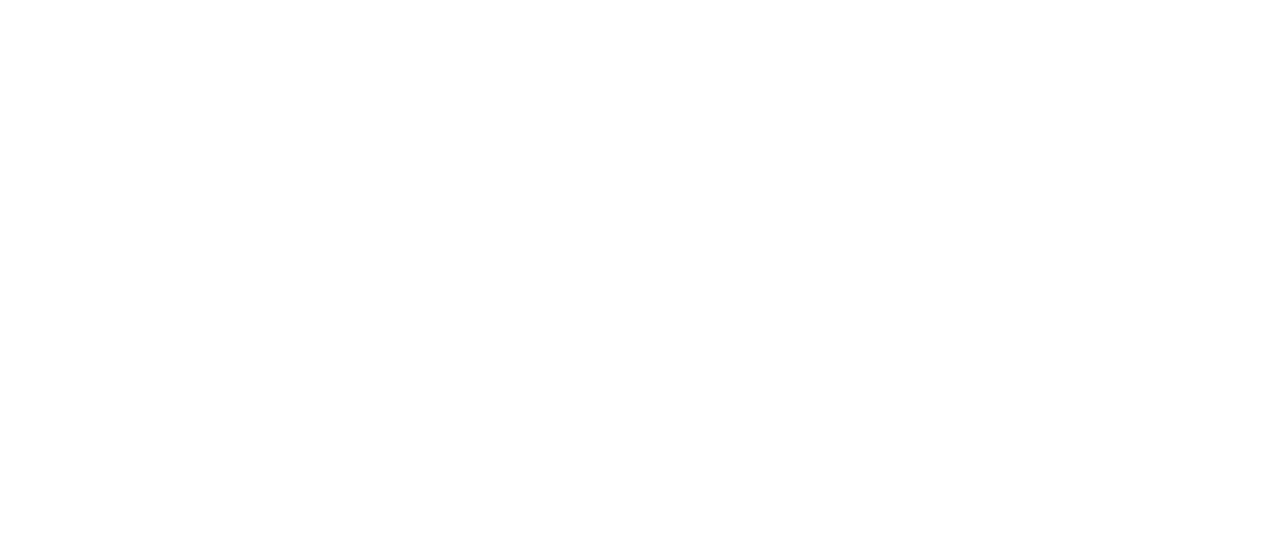
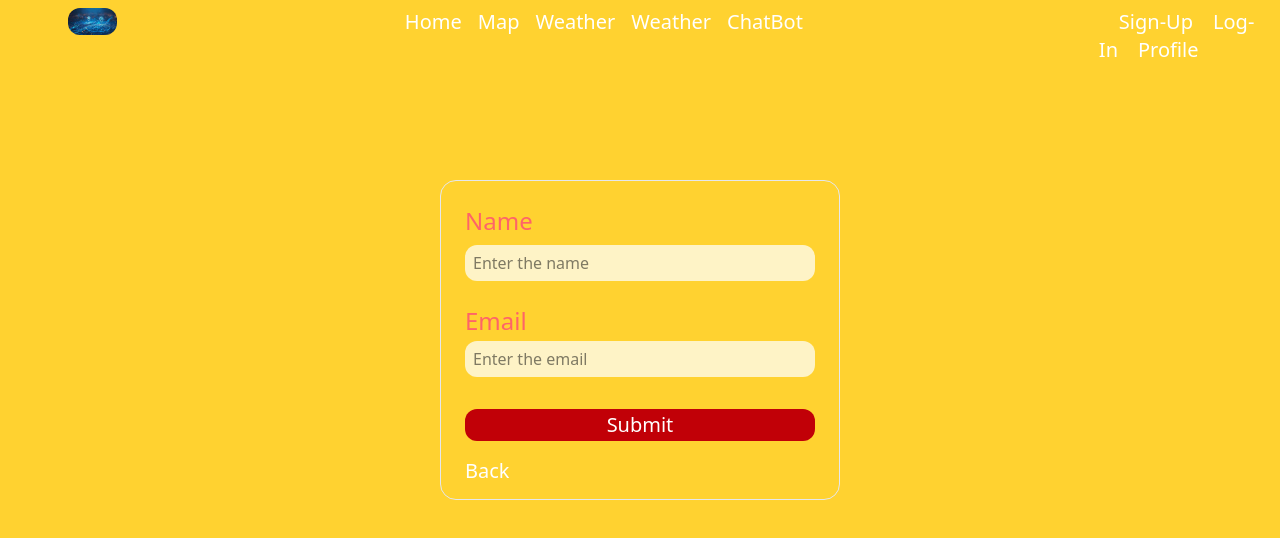
Before and after one commit to Student-Aaditya/OfflineTracker, a React (Vite) app in the folder Frontend/frontend/: page /forget in a window 1280 px wide. Before the commit this address had no page. Shown: the top 538 px of the page. Built offline with nearby package versions, Linux system fonts and the light colour scheme.

Commit message:
Adding sign up page data

```diff
--- a/Frontend/frontend/src/App.jsx
+++ b/Frontend/frontend/src/App.jsx
@@ -3,6 +3,8 @@ import { Router,Routes,Route } from 'react-router-dom';
 import Home from './Page/Home';
 import Main from './Page/Main';
 import Sign from './component/Auth/Sign';
+import ResetPassword from './component/Auth/ResetPassword.jsx';
+import Verify from './component/Auth/Verify.jsx';
 
 function App() {
 
@@ -15,7 +17,8 @@ function App() {
       <Route path='/login' element={<Login/>}/>
       <Route path='/home' element={<Home/>}/>
       <Route path='/sign' element={<Sign/>}/>
-
+      <Route path='/forget' element={<ResetPassword/>}/>
+    <Route path='/emailSent' element={<Verify/>}/>
     </Routes>
 
     </>
--- /dev/null
+++ b/Frontend/frontend/src/component/Auth/ResetPassword.jsx
@@ -0,0 +1,45 @@
+import { useForm } from 'react-hook-form'
+import Header from '../Header';
+import { Link } from 'react-router-dom';
+
+
+function ResetPassword() {
+    const {register,handleSubmit,formState:{errors}}=useForm();
+    const resetPassword=()=>{
+        console.log("data submit");
+    }
+  return (
+    <>
+       <div className='bg-amber-300 items-center h-screen w-full bg-[url("/images.jpeg")] bg-cover bg-center'>
+    <Header/>
+    <div className=' items-center mx-auto h-80 w-100 mt-30  rounded-2xl border border-gray-200 p-6 '>
+    <form onSubmit={handleSubmit(resetPassword)} className='grid  '>
+    <label htmlFor="Name" className='text-2xl text-red-400'>Name</label>
+    <input type="text" placeholder='Enter the name'
+    {...register("name",{
+      required:"Enter the Name",
+    })} className='bg-amber-100 h-9 w-full rounded-xl mt-2 pl-2' /><br/>
+    {errors.name && <p>{errors.name.message}</p>}
+
+    <label htmlFor="Email" className='text-2xl  text-red-400'>Email</label>
+    <input type="email" placeholder='Enter the email'
+    {...register("email",{
+      required:"Enter the eamil",
+        pattern:{
+          value:/^[a-zA-Z0-9._+]+@gmail\.com$/,
+          message:"Email should be in xyz@gmail.com"
+        }
+    })}  className='bg-amber-100 h-9 rounded-xl mt-1 pl-2'/>
+    {errors.email && <p>{errors.email.message}</p>}
+
+    <Link to="/emailSent"><button type="submit" className='text-xl bg-red-700 w-full h-8 mt-8 mx-auto items-center rounded-xl text-white'>Submit</button> </Link>
+    <Link to="/sign" className='text-white text-xl mt-4'> Back</Link>
+
+    </form>
+    </div>
+    </div>
+    </>
+  )
+}
+
+export default ResetPassword
--- a/Frontend/frontend/src/component/Auth/Sign.jsx
+++ b/Frontend/frontend/src/component/Auth/Sign.jsx
@@ -37,8 +37,8 @@ function Sign(){
     {...register("email",{
       required:"Enter the eamil",
         pattern:{
-          value:/^[a-zA-Z0-9._+]+@+[a-zA-Z]+\.co\.in$/,
-          message:"Email should be in xyz@abc.co.in"
+          value:/^[a-zA-Z0-9._+]+@gmail\.com$/,
+          message:"Email should be in xyz@gmail.com"
         }
     })}  className='bg-amber-100 h-9 rounded-xl mt-1 pl-2'/>
     {errors.email && <p>{errors.email.message}</p>}
@@ -55,7 +55,7 @@ function Sign(){
     },
     })}  className='bg-amber-100 h-9 rounded-xl mt-2 pl-2'/>
     {errors.password && <p>{errors.password.message}</p>}
-    <Link className='ml-75 text-amber-100'>Forget Password</Link>
+    <Link to="/forget" className='ml-75 text-amber-100'>Forget Password</Link>
 
 
     <label htmlFor="role"  className='text-2xl  text-red-600'>Role</label>
--- /dev/null
+++ b/Frontend/frontend/src/component/Auth/Verify.jsx
@@ -0,0 +1,16 @@
+import Header from "../Header"
+
+function Verify() {
+  return (
+    <div className='bg-amber-300 items-center h-screen w-full bg-[url("/images.jpeg")] bg-cover bg-center'>
+    <Header/>
+       <div className=' items-center mx-auto h-100 w-100 mt-16   rounded-2xl border border-gray-200 p-12 '>
+
+   <h1 className="text-orange-400 text-2xl ">Successful a forget Password Link Trasnfer to the Email</h1>
+    </div>
+    </div>
+
+  )
+}
+
+export default Verify
```
